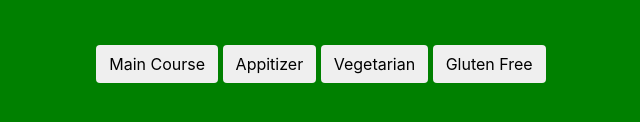
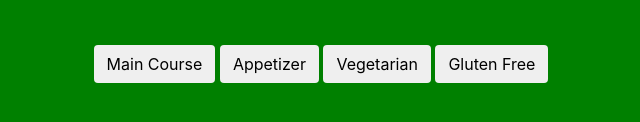
Before and after one commit to smontoro/todoapp, a plain HTML site: page index.html in a window 1280 px wide. Shown: the part 274-396 px from the top of the page, 319-959 px from the left. Drawn offline with nearby package versions, Linux system fonts and the light colour scheme.

Commit message:
updated text

```diff
--- a/index.html
+++ b/index.html
@@ -12,7 +12,7 @@
 
 <form class="mt-5">
 	<button type="button" onclick="showMain()" class="btn">Main Course</button>
-	<button type="button" onclick="showApps()" class="btn">Appitizer</button>
+	<button type="button" onclick="showApps()" class="btn">Appetizer</button>
 	<button type="button" onclick="showVeg()" class="btn">Vegetarian</button>
 	<button type="button" onclick="showGf()" class="btn">Gluten Free</button>
 </form>
```
